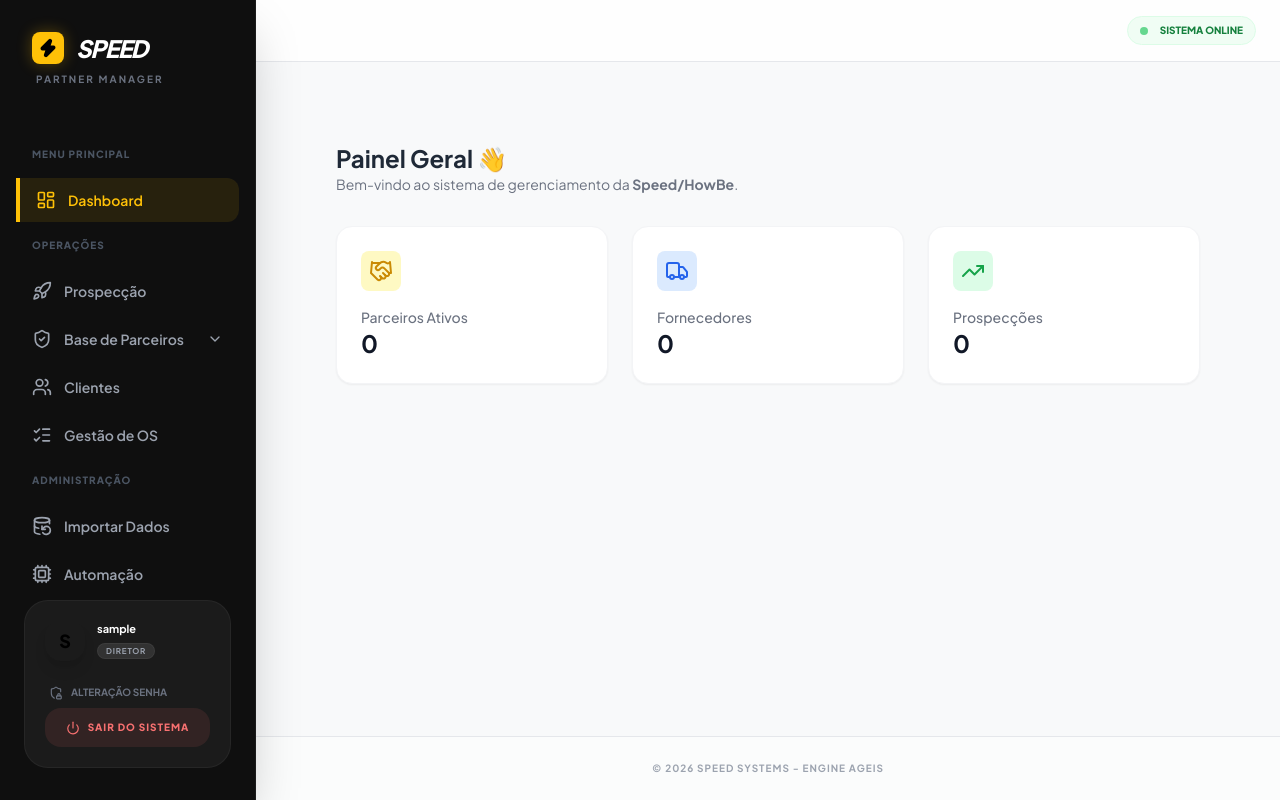
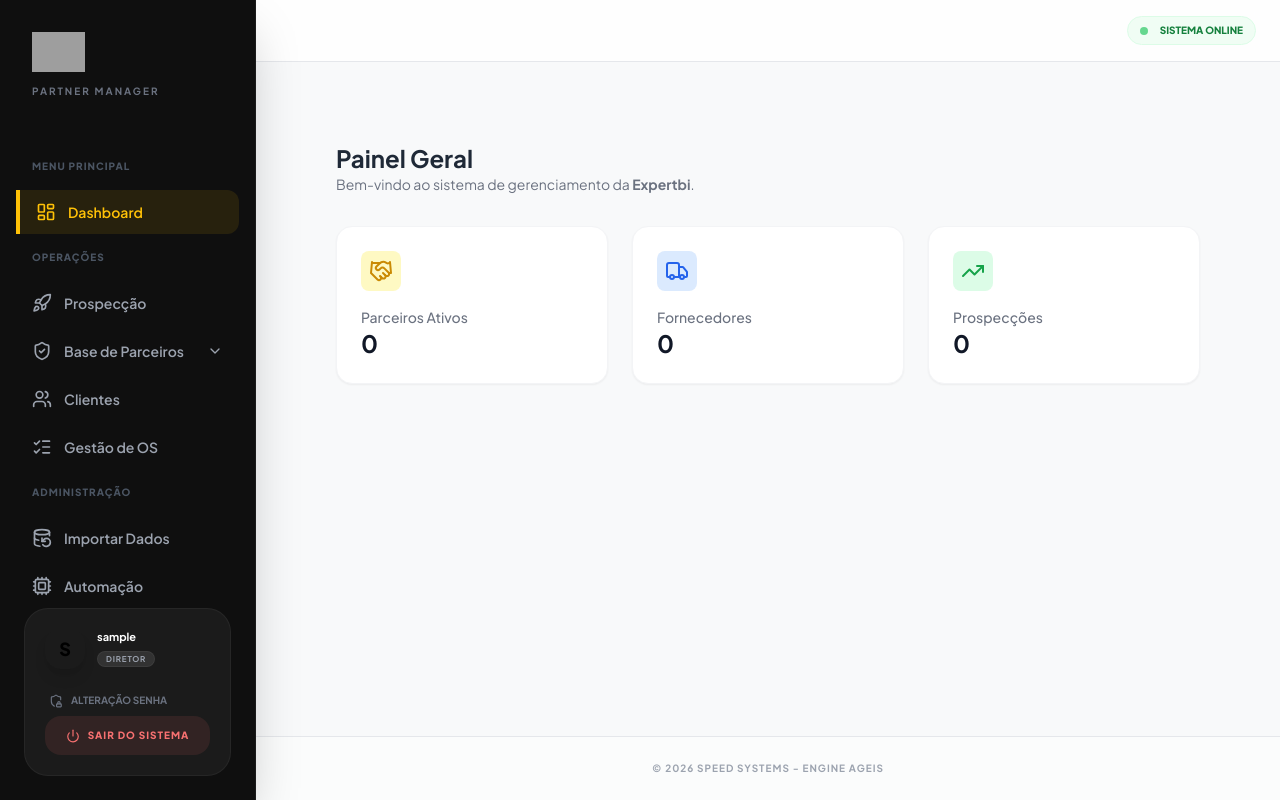
Before and after one commit to eliasneto/GerenciadorProvedoresSpeed, a Django app: page / in a window 1280 px wide. Run offline with Django 5.2, Linux system fonts and the light colour scheme; the visitor is signed in with stand-in values (Sample User, id 1); data that the repository does not hold is empty; some libraries are stand-ins or nearby versions; grey boxes are pictures that could not be loaded.

Commit message:
mudança de logo e nome

```diff
--- a/apps/core/templates/core/base.html
+++ b/apps/core/templates/core/base.html
@@ -1,3 +1,4 @@
+{% load static %}
 <!DOCTYPE html>
 <html lang="pt-br">
 <head>
@@ -51,15 +52,11 @@
     <aside id="sidebar" class="fixed top-0 left-0 h-full w-64 bg-ageis-black text-white z-50 transform -translate-x-full transition-all duration-300 ease-in-out md:translate-x-0 border-r border-white/5 shadow-2xl flex flex-col overflow-y-auto">
 
         <div class="p-8 mb-4">
-            <div class="flex items-center gap-3">
-                <div class="w-8 h-8 bg-ageis-yellow rounded-lg flex items-center justify-center shadow-[0_0_15px_rgba(255,193,7,0.3)]">
-                    <i data-lucide="zap" class="w-5 h-5 text-black fill-black"></i>
-                </div>
-                <span class="text-2xl font-black italic uppercase tracking-tighter leading-none">Speed</span>
+            <div class="flex items-center">
+                <img src="{% static 'img/speed_logo.png' %}" alt="Speed Logo" class="h-10 w-auto object-contain">
             </div>
-            <p class="text-[10px] text-gray-500 font-bold tracking-[0.2em] mt-2 ml-1 uppercase">Partner Manager</p>
+            <p class="text-[10px] text-gray-500 font-bold tracking-[0.2em] mt-3 uppercase">Partner Manager</p>
         </div>
-
         <nav class="px-4 space-y-1 flex-grow">
             <p class="text-[10px] uppercase text-gray-600 font-extrabold px-4 py-3 tracking-widest">Menu Principal</p>
             <a href="{% url 'home' %}" class="flex items-center gap-3 px-4 py-3 rounded-xl transition-all duration-200 text-gray-400 hover:bg-white/5 hover:text-white group">
@@ -153,7 +150,7 @@
                     <i data-lucide="menu"></i>
                 </button>
                 <div class="hidden md:block">
-                    <h2 class="text-xs font-bold text-gray-400 uppercase tracking-widest italic">Ageis Sistemas / <span class="text-gray-900">Gerenciador</span></h2>
+                    <h2 class="text-xs font-bold text-gray-400 uppercase tracking-widest italic">Speed Systems / <span class="text-gray-900">Gerenciador</span></h2>
                 </div>
             </div>
             <div class="flex items-center gap-3 bg-green-50 px-3 py-1.5 rounded-full border border-green-100">
--- a/apps/core/templates/core/home.html
+++ b/apps/core/templates/core/home.html
@@ -3,8 +3,8 @@
 {% block content %}
 <div class="p-6 md:p-10">
     <div class="mb-8">
-        <h1 class="text-2xl font-bold text-gray-800">Painel Geral 👋</h1>
-        <p class="text-gray-500 text-sm">Bem-vindo ao sistema de gerenciamento da <b>Speed/HowBe</b>.</p>
+        <h1 class="text-2xl font-bold text-gray-800">Painel Geral</h1>
+        <p class="text-gray-500 text-sm">Bem-vindo ao sistema de gerenciamento da <b>Expertbi</b>.</p>
     </div>
 
     <div class="grid grid-cols-1 md:grid-cols-3 gap-6">
--- a/apps/core/templates/core/login.html
+++ b/apps/core/templates/core/login.html
@@ -8,7 +8,7 @@
             <div>
                 <div class="flex items-center gap-2 mb-8">
                     <div class="w-6 h-6 bg-ageis-yellow rounded-md"></div>
-                    <span class="text-xl font-bold italic">SPEED</span>
+                    <span class="text-xl font-bold italic">Expertbi</span>
                 </div>
                 <h1 class="text-4xl font-black italic uppercase leading-none mb-4">Gestão Parceiros</h1>
                 <p class="text-gray-400 text-sm">Acesse de forma centralizada a gestão de parceiros, fornecedores e prospecções da empresa.</p>
@@ -59,7 +59,7 @@
             </form>
 
             <p class="mt-8 text-center text-[10px] text-gray-400 uppercase tracking-widest">
-                Desenvolvido por Ageis Sistemas
+                Desenvolvido por Expertbi Sistemas
             </p>
         </div>
     </div>
```
